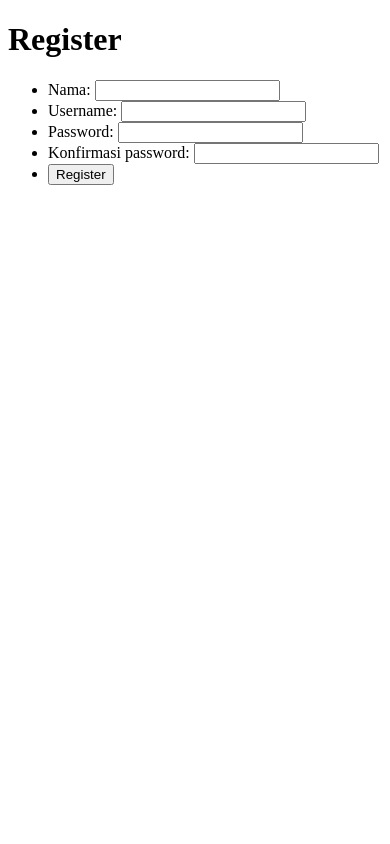
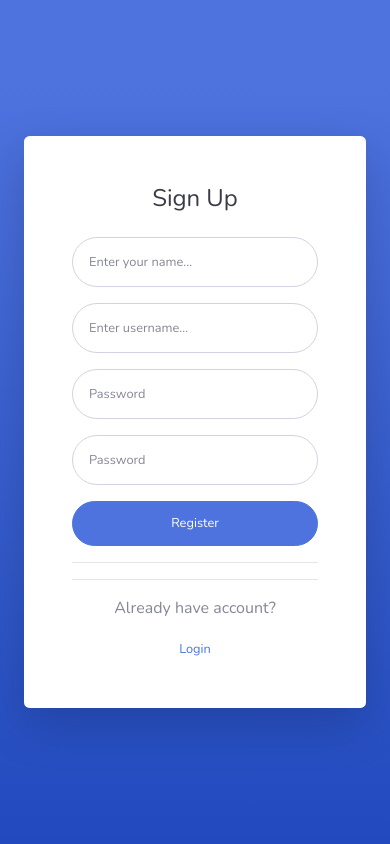
Before and after one commit to iorvrse/penjadwalan, a PHP site: page /register.php in a window 390 px wide. Run offline with PHP 8.4, Linux system fonts and the light colour scheme.

Commit message:
add style for login and register page and fix some code

```diff
--- a/detail_jadwal.php
+++ b/detail_jadwal.php
@@ -60,7 +60,7 @@ $data = mysqli_fetch_assoc($result);
                 </div>
 
                 <div class="row mb-4">
-                    <a href="add_jadwal.php?id_kelas=<?= $data_kelas['id_kelas']; ?>">Tambah</a>
+                    <a class="btn btn-primary" role="button" href="add_jadwal.php?id_kelas=<?= $data_kelas['id_kelas']; ?>">Tambah</a>
                 </div>
 
                 <div class="row mb-4">
--- a/dosen.php
+++ b/dosen.php
@@ -50,7 +50,7 @@ if( isset($_POST["cari"]) ) {
                 </div>
 
                 <div class="row mb-4">
-                    <a href="add_dosen.php">Tambah</a>
+                    <a class="btn btn-primary" role="button" href="add_dosen.php">Tambah</a>
                 </div>
 
                 <div class="row mb-4">
--- a/kelas.php
+++ b/kelas.php
@@ -52,7 +52,7 @@ if( isset($_POST["cari"]) ) {
                 </div>
 
                 <div class="row mb-4">
-                    <a href="add_kelas.php">Tambah</a>
+                    <a class="btn btn-primary" role="button" href="add_kelas.php">Tambah</a>
                 </div>
 
                 <div class="row mb-4">
--- a/matakuliah.php
+++ b/matakuliah.php
@@ -49,7 +49,7 @@ if( isset($_POST["cari"]) ) {
                 </div>
 
                 <div class="row mb-4">
-                    <a href="add_matakuliah.php">Tambah</a>
+                    <a class="btn btn-primary" role="button" href="add_matakuliah.php">Tambah</a>
                 </div>
 
                 <div class="row mb-4">
--- a/pengguna.php
+++ b/pengguna.php
@@ -52,7 +52,7 @@ if( isset($_POST["cari"]) ) {
                 </div>
 
                 <div class="row mb-4">
-                    <a href="add_pengguna.php">Tambah</a>
+                    <a class="btn btn-primary" role="button" href="add_pengguna.php">Tambah</a>
                 </div>
 
                 <div class="row mb-4">
--- a/register.php
+++ b/register.php
@@ -19,41 +19,88 @@ if( isset($_POST["submit"]) ) {
 
 <!DOCTYPE html>
 <html lang="en">
+
 <head>
-    <meta charset="UTF-8">
+
+    <meta charset="utf-8">
     <meta http-equiv="X-UA-Compatible" content="IE=edge">
-    <meta name="viewport" content="width=device-width, initial-scale=1.0">
-    <title>Register</title>
+    <meta name="viewport" content="width=device-width, initial-scale=1, shrink-to-fit=no">
+
+    <title>Login</title>
+
+    <link href="vendor/fontawesome-free/css/all.min.css" rel="stylesheet" type="text/css">
+    <link
+        href="https://fonts.googleapis.com/css?family=Nunito:200,200i,300,300i,400,400i,600,600i,700,700i,800,800i,900,900i"
+        rel="stylesheet">
+    <link href="css/sb-admin-2.min.css" rel="stylesheet">
+
+    <style>
+        body {
+            display: flex;
+            align-items: center;
+            justify-content: center;
+            min-height: 100vh;
+        }
+    </style>
 </head>
-<body>
 
-    <h1>Register</h1>
+<body class="bg-gradient-primary">
 
-    <form action="" method="post">
-        <ul>
-            <li>
-                <label for="nama_pengguna">Nama: </label>
-                <input type="text" name="nama_pengguna" id="nama_pengguna" required>
-            </li>
-            <li>
-                <label for="username">Username: </label>
-                <input type="text" name="username" id="username" required>
-            </li>
-            <li>
-                <label for="password">Password: </label>
-                <input type="password" name="password" id="password" required>
-            </li>
-            <li>
-                <label for="password">Konfirmasi password: </label>
-                <input type="password" name="password2" id="password2" required>
-            </li>
-            <li>
-                <input type="hidden" name="level_pengguna" value="user">
-                <button type="submit" name="submit">Register</button>
-            </li>
-        </ul>
-    </form>
+    <div class="container">
 
+        <div class="row justify-content-center">
+
+            <div class="col-xl-6 col-lg-8 col-md-10">
+
+                <div class="card o-hidden border-0 shadow-lg">
+                    <div class="card-body p-0">
+                        <div class="row">
+                            <div class="col-lg-12">
+                                <div class="p-5">
+                                    <div class="text-center">
+                                        <h1 class="h4 text-gray-900 mb-4">Sign Up</h1>
+                                    </div>
+                                    <form class="user" method="POST" action="">
+                                        <div class="form-group">
+                                            <input type="text" class="form-control form-control-user"
+                                                id="exampleInputEmail" aria-describedby="emailHelp"
+                                                placeholder="Enter your name..." name="nama_pengguna" required>
+                                        </div>
+                                        <div class="form-group">
+                                            <input type="text" class="form-control form-control-user"
+                                                id="exampleInputEmail" aria-describedby="emailHelp"
+                                                placeholder="Enter username..." name="username" required>
+                                        </div>
+                                        <div class="form-group">
+                                            <input type="password" class="form-control form-control-user"
+                                                id="exampleInputPassword" placeholder="Password" name="password" required>
+                                        </div>
+                                        <div class="form-group">
+                                            <input type="password" class="form-control form-control-user"
+                                                id="exampleInputPassword" placeholder="Password" name="password2" required>
+                                        </div>
+                                        <input type="hidden" name="level_pengguna" value="user">
+                                        <button type="submit" name="submit" class="btn btn-primary btn-user btn-block">
+                                            Register
+                                        </button>
+                                        <hr>
+                                    </form>
+                                    <hr>
+                                    <div class="text-center">
+                                        <p>Already have account? </p>
+                                        <a class="small" href="login.php">Login</a>
+                                    </div>
+                                </div>
+                            </div>
+                        </div>
+                    </div>
+                </div>
+
+            </div>
+
+        </div>
+
+    </div>
 
     <!-- Bootstrap core JavaScript-->
     <script src="vendor/jquery/jquery.min.js"></script>
@@ -66,4 +113,5 @@ if( isset($_POST["submit"]) ) {
     <script src="js/sb-admin-2.min.js"></script>
 
 </body>
+
 </html>
--- a/semester.php
+++ b/semester.php
@@ -51,7 +51,7 @@ if( isset($_POST["cari"]) ) {
                 </div>
 
                 <div class="row mb-4">
-                    <a href="add_semester.php">Tambah</a>
+                    <a class="btn btn-primary" role="button" href="add_semester.php">Tambah</a>
                 </div>
 
                 <div class="row mb-4">
--- a/slot_waktu.php
+++ b/slot_waktu.php
@@ -50,7 +50,7 @@ if( isset($_POST["cari"]) ) {
                 </div>
 
                 <div class="row mb-4">
-                    <a href="add_slot_waktu.php">Tambah</a>
+                    <a class="btn btn-primary" role="button" href="add_slot_waktu.php">Tambah</a>
                 </div>
 
                 <div class="row mb-4">
--- a/update_semester_aktivasi.php
+++ b/update_semester_aktivasi.php
@@ -19,7 +19,7 @@ if (mysqli_num_rows($result) > 0) {
         mysqli_query($conn, $query);
     } else {
         echo "<script>
-                alert 'non-aktifkan semester yang sedang aktif terlebih dahulu';
+                alert('non-aktifkan semester yang sedang aktif terlebih dahulu');
             <script>"
         ;
         header('Location: semester.php');
```
Also changed, not shown: login.php (+80 -24 lines).
